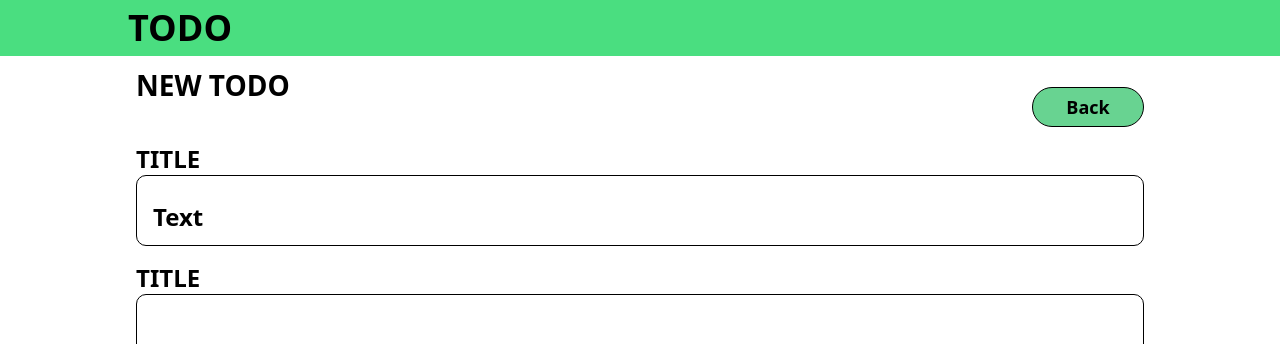
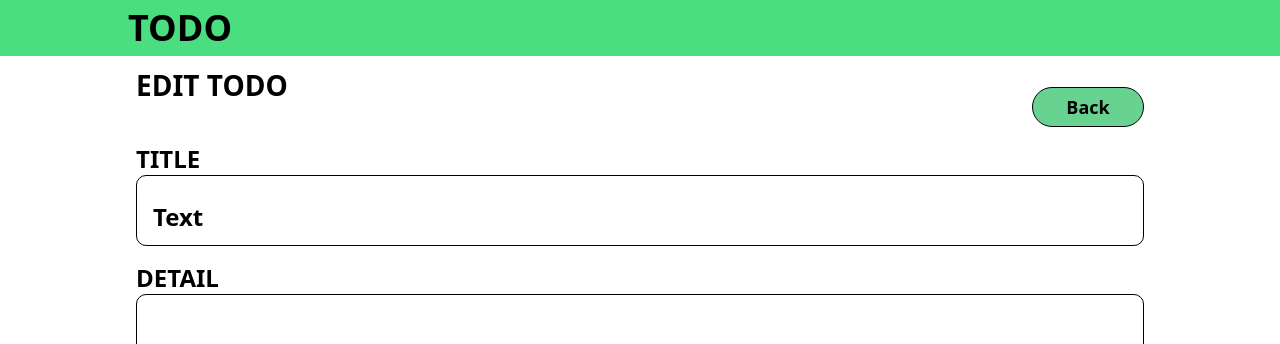
Before and after one commit to if-mentor/todo_itf_first, a Next.js app: page /edit in a window 1280 px wide. Shown: the top 344 px of the page. Built offline with nearby package versions, Linux system fonts and the light colour scheme.

Commit message:
create a directory for summarizes the functionality

```diff
--- a/src/components/InputDetail.tsx
+++ b/src/components/NewAndEditPageParts/InputDetail.tsx
@@ -1,10 +1,15 @@
 import React from "react";
 
-const InputDetail = () => {
+type InputDetailProps = {
+  // inputTitle.tsxと同じ名前なので、何か良い案があればください！
+  labelName: string;
+}
+
+const InputDetail: React.FC<InputDetailProps> = ({labelName}) => {
   return (
     <div className="w-full font-bold">
       <div className="max-w-5xl mx-auto p-2">
-        <label className="text-2xl ">TITLE</label>
+        <label className="text-2xl ">{labelName}</label>
         <input
           type="text"
           placeholder="Text"
--- a/src/components/InputTitle.tsx
+++ b/src/components/NewAndEditPageParts/InputTitle.tsx
@@ -1,10 +1,14 @@
 import React from "react";
 
-const InputTitle = () => {
+type InputTitleProps = {
+  labelName: string;
+}
+
+const InputTitle: React.FC<InputTitleProps> = ({labelName}) => {
   return (
     <div className="w-full font-bold">
       <div className="max-w-5xl mx-auto p-2">
-        <label className="text-2xl">TITLE</label>
+        <label className="text-2xl">{labelName}</label>
         <input
           type="text"
           placeholder="Text"
--- a/src/components/NewTodoTop.tsx
+++ b/src/components/NewAndEditPageParts/TodoTop.tsx
@@ -1,14 +1,18 @@
 import React from "react";
 
-const NewTodoTop = () => {
+type TodoTopProps = {
+  title: string;
+};
+
+const TodoTop: React.FC<TodoTopProps> = ({ title }) => {
   return (
     <div className="w-full font-bold">
       <div className="text-[28px] max-w-5xl mx-auto p-2 flex justify-between">
-        <h2>NEW TODO</h2>
+        <h2>{title}</h2>
         <button className="text-[18px] w-28 h-10 border border-black rounded-3xl bg-[#68D391] mt-[23px]">Back</button>
       </div>
     </div>
   );
 };
 
-export default NewTodoTop;
+export default TodoTop;
--- a/src/components/ShowTodoLink.tsx
+++ b/src/components/ShowTodoLink.tsx
@@ -14,4 +14,4 @@ const ShowTodoLink = () => {
   )
 }
 
-export default ShowTodoLink
+export default ShowTodoLink;
--- a/src/pages/create.tsx
+++ b/src/pages/create.tsx
@@ -1,15 +1,15 @@
-import InputDetail from "@/components/InputDetail";
-import InputTitle from "@/components/InputTitle";
-import NewTodoFooter from "@/components/NewTodoFooter";
-import NewTodoTop from "@/components/NewTodoTop";
+import InputDetail from "@/components/NewAndEditPageParts/InputDetail";
+import InputTitle from "@/components/NewAndEditPageParts/InputTitle";
+import NewTodoFooter from "@/components/NewAndEditPageParts/NewTodoFooter";
+import TodoTop from "@/components/NewAndEditPageParts/TodoTop";
 import React from "react";
 
 const create = () => {
   return (
     <div>
-      <NewTodoTop />
-      <InputTitle />
-      <InputDetail />
+      <TodoTop  title="NEW TODO"/>
+      <InputTitle  labelName="TITLE"/>
+      <InputDetail labelName="DETAIL"/>
       <NewTodoFooter />
     </div>
   );
--- a/src/pages/edit.tsx
+++ b/src/pages/edit.tsx
@@ -1,20 +1,18 @@
-import InputDetail from "@/components/InputDetail";
-import InputTitle from "@/components/InputTitle";
-import NewTodoFooter from "@/components/NewTodoFooter";
-import NewTodoTop from "@/components/NewTodoTop";
+import InputDetail from "@/components/NewAndEditPageParts/InputDetail";
+import InputTitle from "@/components/NewAndEditPageParts/InputTitle";
+import NewTodoFooter from "@/components/NewAndEditPageParts/NewTodoFooter";
+import TodoTop from "@/components/NewAndEditPageParts/TodoTop";
 import React from "react";
 
 const create = () => {
   return (
     <div>
-      <NewTodoTop />
-      <InputTitle />
-      <InputDetail />
+      <TodoTop title="EDIT TODO"/>
+      <InputTitle labelName="TITLE"/>
+      <InputDetail labelName="DETAIL"/>
       <NewTodoFooter />
     </div>
   );
 };
 
-
-
 export default create;
```
Also changed, not shown: src/components/NewAndEditPageParts/NewTodoFooter.tsx (renamed from src/components/NewTodoFooter.tsx).
